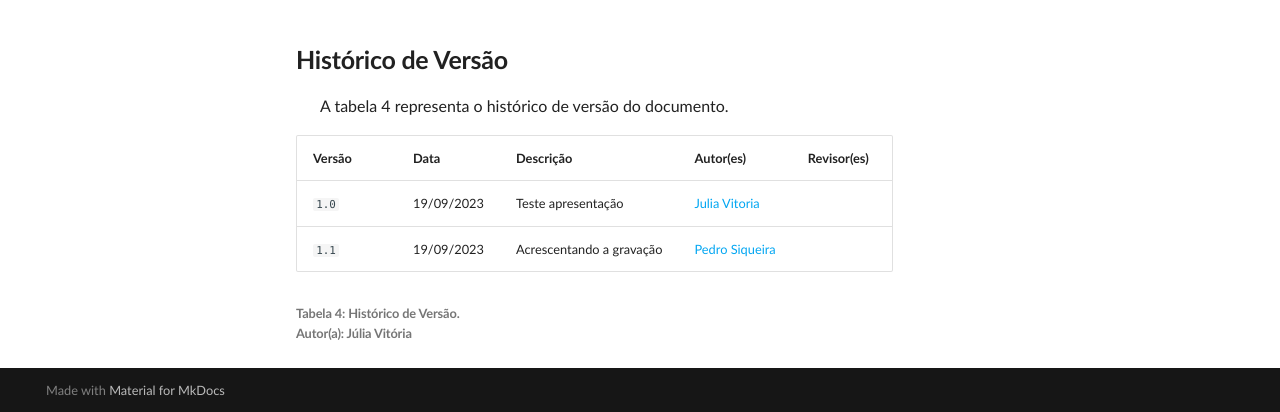
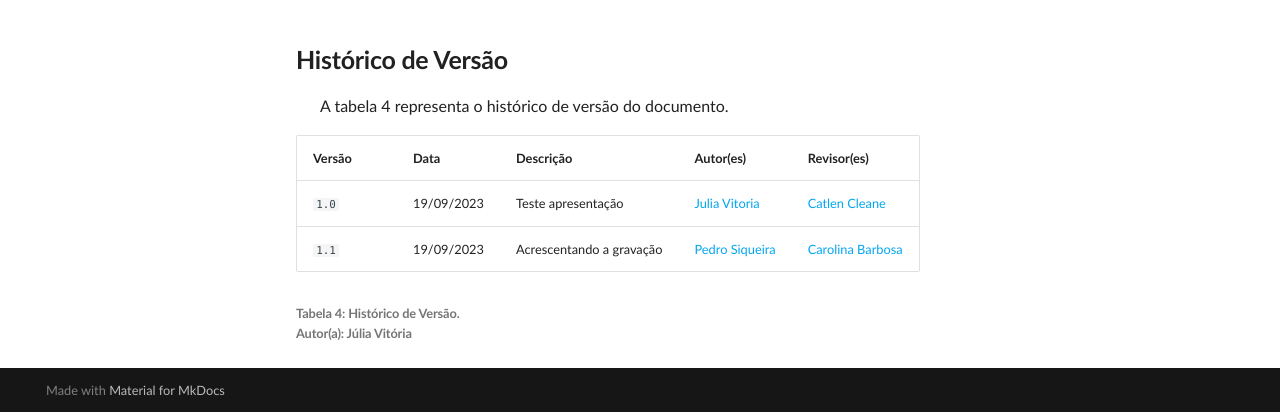
Before and after one commit to Requisitos-de-Software/2023.2-Jitsi, an MkDocs documentation site: the page built from docs/atas/reuniao-02.md, in a window 1280 px wide and 900 px high, scrolled down 1541 px, cut to the strip 488-900 px from the top of the window. Built offline with MkDocs 1.6.1 and Material for MkDocs 9.7.7, drawn with Linux system fonts in a browser that asks for light colours; some web fonts are replaced; comment, search, counter and statistics services are not loaded.

Commit message:
adicionando revisores nas atas

```diff
--- a/docs/atas/reuniao-02.md
+++ b/docs/atas/reuniao-02.md
@@ -61,7 +61,7 @@
 
 | Versão | Data | Descrição | Autor(es) | Revisor(es) |
 | ------ | ---- | --------- | --------- | ----------  |
-| `1.0`  | 19/09/2023 | Teste apresentação | [Julia Vitoria](https://github.com/Juhvitoria4) |  |
-| `1.1`  | 19/09/2023 | Acrescentando a gravação | [Pedro Siqueira](https://github.com/PedroSiq) | |
+| `1.0`  | 19/09/2023 | Teste apresentação | [Julia Vitoria](https://github.com/Juhvitoria4) | [Catlen Cleane](https://github.com/catlenc) |
+| `1.1`  | 19/09/2023 | Acrescentando a gravação | [Pedro Siqueira](https://github.com/PedroSiq) |  [Carolina Barbosa](https://github.com/CarolinaBarb) |
 <h6> Tabela 4: Histórico de Versão.
 <br> Autor(a): Júlia Vitória</h6>
```
Also changed, not shown: docs/atas/reuniao-01.md (+1 -1 lines), docs/atas/reuniao-03.md (+1 -1 lines).
